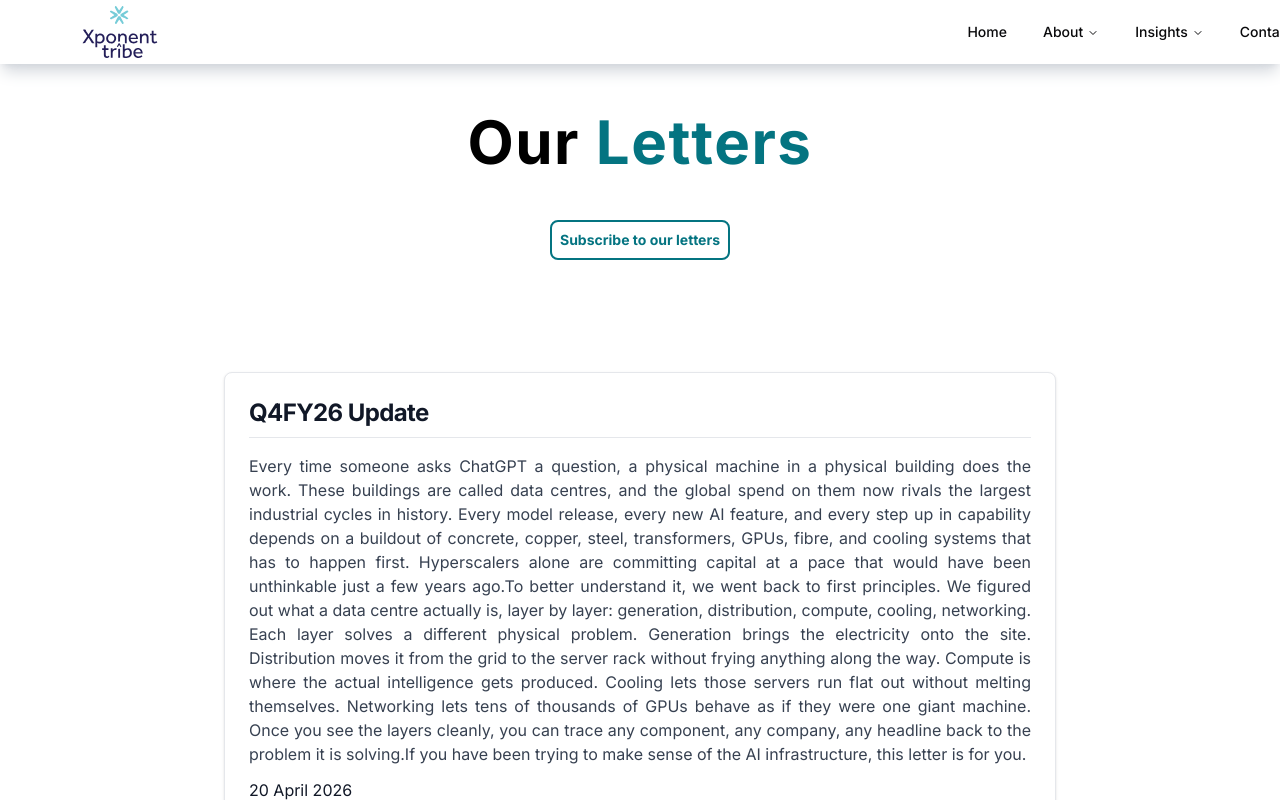
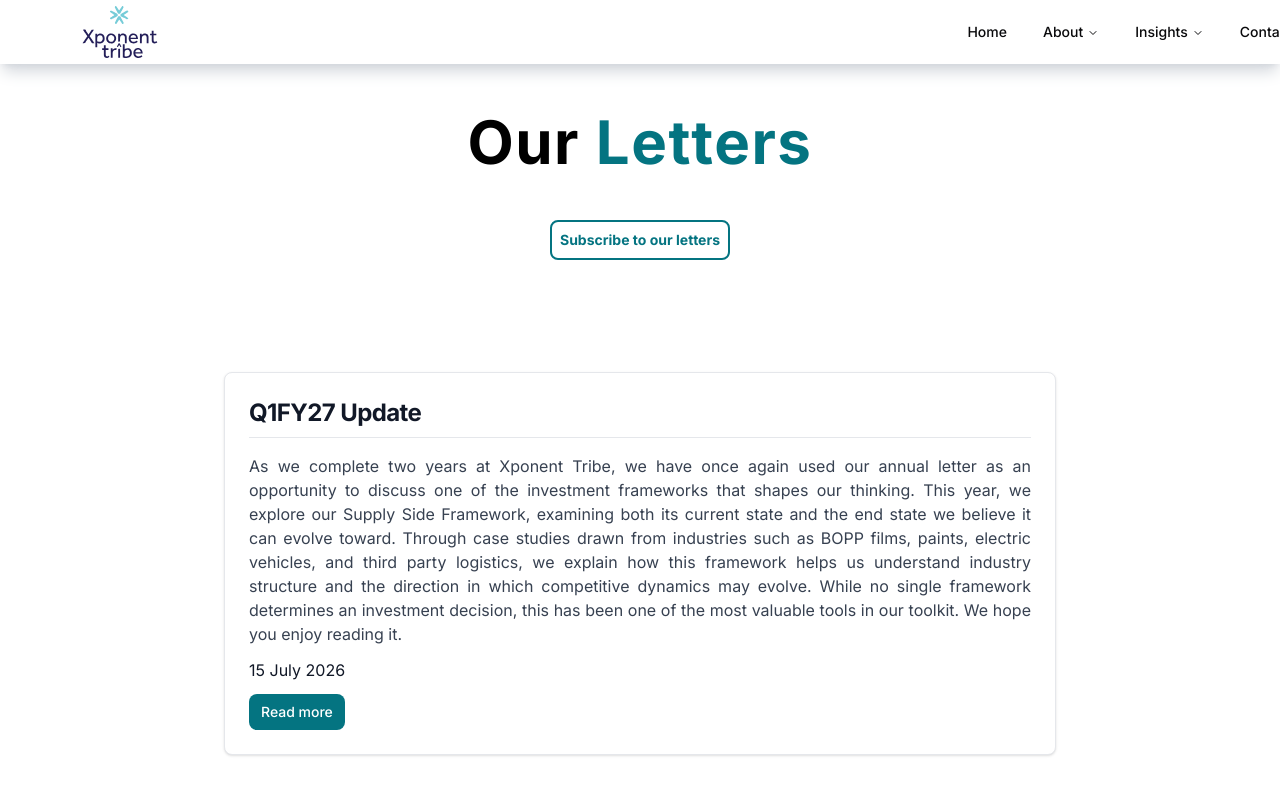
Before and after one commit to xponentribe/Xponentribe, a Next.js app: page /letter in a window 1280 px wide. Shown: the top 800 px of the page. Built offline with nearby package versions, Linux system fonts and the light colour scheme.

Commit message:
added letter

```diff
--- a/data/index.ts
+++ b/data/index.ts
@@ -62,6 +62,13 @@ export const navItems = [
         desc: "Every time someone asks ChatGPT a question, a physical machine in a physical building does the work. These buildings are called data centres, and the global spend on them now rivals the largest industrial cycles in history. Every model release, every new AI feature, and every step up in capability depends on a buildout of concrete, copper, steel, transformers, GPUs, fibre, and cooling systems that has to happen first. Hyperscalers alone are committing capital at a pace that would have been unthinkable just a few years ago.To better understand it, we went back to first principles. We figured out what a data centre actually is, layer by layer: generation, distribution, compute, cooling, networking. Each layer solves a different physical problem. Generation brings the electricity onto the site. Distribution moves it from the grid to the server rack without frying anything along the way. Compute is where the actual intelligence gets produced. Cooling lets those servers run flat out without melting themselves. Networking lets tens of thousands of GPUs behave as if they were one giant machine. Once you see the layers cleanly, you can trace any component, any company, any headline back to the problem it is solving.If you have been trying to make sense of the AI infrastructure, this letter is for you.",
         date: "20 April 2026",
         link: "https://drive.google.com/file/d/12HCWMDfLRaf7b4MzBWI8JUDJxdrRzvjl/view"
+      },
+      {
+        id: 9,
+        heading: "Q1FY27 Update",
+        desc: "As we complete two years at Xponent Tribe, we have once again used our annual letter as an opportunity to discuss one of the investment frameworks that shapes our thinking. This year, we explore our Supply Side Framework, examining both its current state and the end state we believe it can evolve toward. Through case studies drawn from industries such as BOPP films, paints, electric vehicles, and third party logistics, we explain how this framework helps us understand industry structure and the direction in which competitive dynamics may evolve. While no single framework determines an investment decision, this has been one of the most valuable tools in our toolkit. We hope you enjoy reading it.",
+        date: "15 July 2026",
+        link: "https://drive.google.com/file/d/1Mq1NfWYkAhUie7ubOfZg1geyUUJkA_td/view?usp=drive_link"
       }
   ]
 
```
